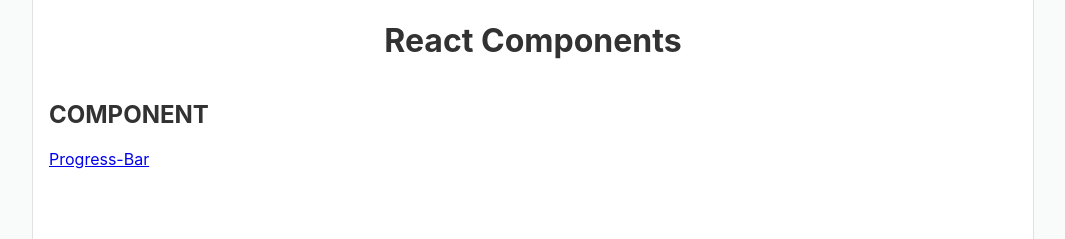
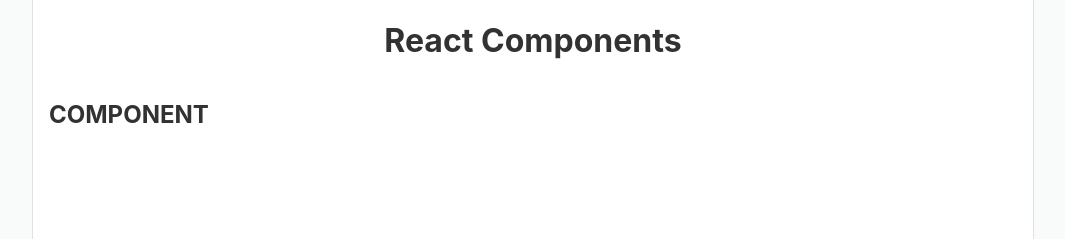
Before and after one commit to ruanha/react-components, a React (Create React App) app: page / in a window 1280 px wide. Shown: the top 239 px of the page, without its empty margins (107-1172 px from the left). Built offline with nearby package versions, Linux system fonts and the light colour scheme.

Commit message:
remove Link

```diff
--- a/src/App.tsx
+++ b/src/App.tsx
@@ -1,4 +1,4 @@
-import { Outlet, Link } from "react-router-dom";
+import { Outlet } from "react-router-dom";
 
 import "./App.css";
 
@@ -10,7 +10,6 @@
       </header>
       <main>
         <h2>COMPONENT</h2>
-        <Link to="progress-bar">Progress-Bar</Link>
         <Outlet />
       </main>
       <script src="src/index.js"></script>
```
